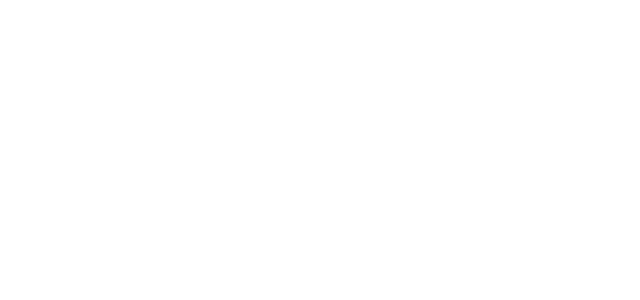
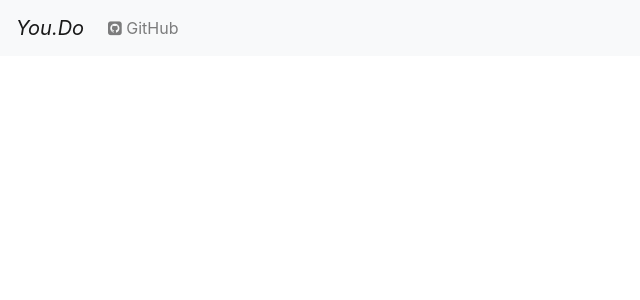
Before and after one commit to ptech12/You.Do, a React (Create React App) app: page / in a window 1280 px wide. Shown: the top 300 px of the page, without its empty margins (0-640 px from the left). Built offline with nearby package versions, Linux system fonts and the light colour scheme.

Commit message:
Added Header Component

```diff
--- a/src/components/HeaderComponent.js
+++ b/src/components/HeaderComponent.js
@@ -1,9 +1,34 @@
-import React from 'react'
+import React, { useState } from 'react';
+import {
+  Collapse,
+  Navbar,
+  NavbarToggler,
+  NavbarBrand,
+  Nav,
+  NavItem,
+  NavLink,
+} from 'reactstrap';
 
-export default function HeaderComponent() {
-    return (
-        <div>
+const Example = (props) => {
+  const [isOpen, setIsOpen] = useState(false);
 
-        </div>
-    )
+  const toggle = () => setIsOpen(!isOpen);
+
+  return (
+    <div>
+      <Navbar color="light" light expand="md">
+        <NavbarBrand href="/"><i>You.Do</i></NavbarBrand>
+        <NavbarToggler onClick={toggle} />
+        <Collapse isOpen={isOpen} navbar>
+          <Nav navbar>
+            <NavItem>
+            <NavLink href="https://github.com/ptech12/you.do"> <i class="fa fa-github-square" aria-hidden="true"></i> GitHub</NavLink>
+            </NavItem>
+          </Nav>
+        </Collapse>
+      </Navbar>
+    </div>
+  );
 }
+
+export default Example;
```
Also changed, not shown: 1 other file (tests, documents, lock files or other folders).
